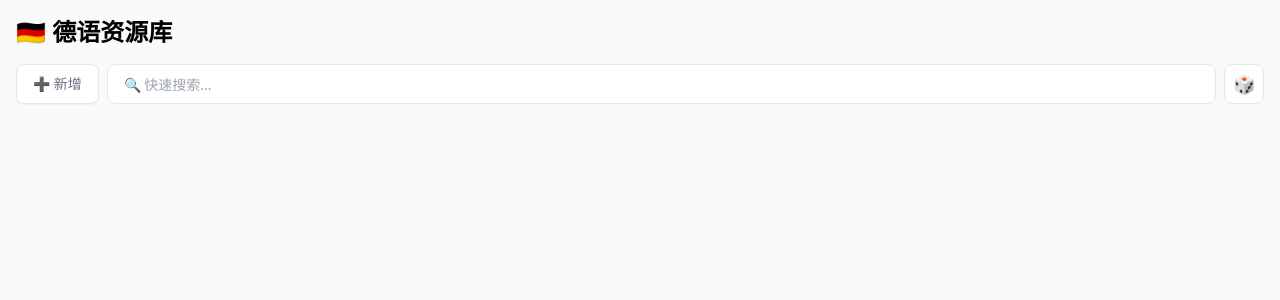
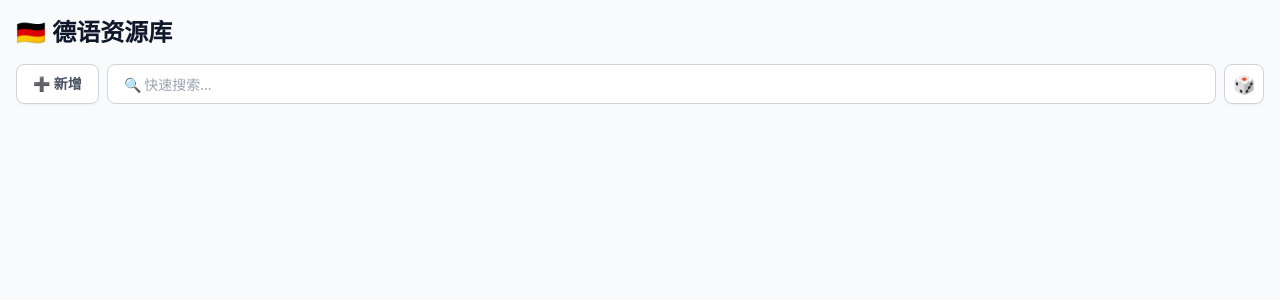
Before and after one commit to qinjcsiccas/GermanFavorites, a Flask app: template templates/index.html in a window 1280 px wide. Shown: the top 300 px of the page. Run offline with Flask 3, Linux system fonts and the light colour scheme; the template is opened without the code that fills it, so the values that code supplies are empty; some libraries are stand-ins or nearby versions.

Commit message:
Update index.html

```diff
--- a/templates/index.html
+++ b/templates/index.html
@@ -10,45 +10,44 @@
         .res-row { display: flex; align-items: center; justify-content: space-between; }
         summary::-webkit-details-marker { display: none; }
 
-        /* 提升空心星星的清晰度 */
+        /* 极致星星描边：使用多重阴影确保深色边框 */
         .star-empty {
-            color: #F3F4F6;
+            color: #ffffff;
             text-shadow:
-                -1px -1px 0 #6B7280,
-                 1px -1px 0 #6B7280,
-                -1px  1px 0 #6B7280,
-                 1px  1px 0 #6B7280;
+                1px 1px 0 #4B5563, -1px -1px 0 #4B5563,
+                1px -1px 0 #4B5563, -1px 1px 0 #4B5563,
+                0px 1px 0 #4B5563, 0px -1px 0 #4B5563;
         }
     </style>
 </head>
-<body class="bg-gray-50 p-4 pb-12">
+<body class="bg-gray-50 p-4 pb-12 text-slate-900">
     <h1 class="text-2xl font-bold mb-4">🇩🇪 德语资源库</h1>
 
     <div class="flex items-center gap-2 mb-6 h-10">
         <button onclick="document.getElementById('addModal').style.display='flex'"
-                class="h-full bg-white border border-gray-200 text-gray-500 px-4 rounded-lg text-sm font-medium shadow-sm active:bg-gray-100">
+                class="h-full bg-white border border-gray-300 text-gray-600 px-4 rounded-lg text-sm font-bold shadow-sm active:bg-gray-200">
             ➕ 新增
         </button>
         <form action="/" method="get" class="flex-1 h-full">
             <input type="text" name="q" value="{{ q }}" placeholder="🔍 快速搜索..."
-                   class="w-full h-full border border-gray-200 rounded-lg px-4 py-2 text-sm focus:outline-none bg-white">
+                   class="w-full h-full border border-gray-300 rounded-lg px-4 py-2 text-sm focus:outline-none bg-white">
         </form>
-        <a href="/random" class="h-full aspect-square flex items-center justify-center bg-white border border-gray-200 rounded-lg text-lg">🎲</a>
+        <a href="/random" class="h-full aspect-square flex items-center justify-center bg-white border border-gray-300 rounded-lg text-lg shadow-sm">🎲</a>
     </div>
 
     {% if starred %}
     <div class="mb-6">
-        <h3 class="text-[10px] font-bold text-amber-500 mb-2 uppercase tracking-widest flex items-center gap-1">
-            <span class="w-1 h-3 bg-amber-500 rounded-full"></span> 核心置顶
+        <h3 class="text-[10px] font-bold text-amber-600 mb-2 uppercase tracking-widest flex items-center gap-1">
+            <span class="w-1 h-3 bg-amber-600 rounded-full"></span> 核心置顶
         </h3>
         <div class="space-y-2">
             {% for item in starred %}
-            <div class="res-row bg-white p-4 rounded-xl shadow-md border border-amber-100">
+            <div class="res-row bg-white p-4 rounded-xl shadow-md border border-amber-200">
                 <a href="{{ item.网址 }}" class="flex-1 min-w-0 mr-4">
                     <div class="font-bold text-gray-900 no-wrap text-base">{{ item.名称 }}</div>
-                    <div class="text-xs text-amber-600 no-wrap opacity-80">{{ item.备注 }}</div>
+                    <div class="text-xs text-amber-700 no-wrap opacity-90">{{ item.备注 }}</div>
                 </a>
-                <a href="/toggle/{{ item.名称 }}?q={{ q }}" class="text-3xl flex-shrink-0">⭐</a>
+                <a href="/toggle/{{ item.名称 }}?q={{ q }}" class="text-3xl flex-shrink-0 drop-shadow-sm">⭐</a>
             </div>
             {% endfor %}
         </div>
@@ -57,21 +56,21 @@
 
     <div class="space-y-4">
         {% for cat, items in cat_data.items() %}
-        <details class="group bg-white rounded-xl border border-gray-100 shadow-sm overflow-hidden" open>
-            <summary class="flex items-center justify-between p-4 font-bold text-gray-600 cursor-pointer list-none active:bg-gray-50">
+        <details class="group bg-white rounded-xl border border-gray-200 shadow-sm overflow-hidden" open>
+            <summary class="flex items-center justify-between p-4 font-bold text-gray-600 cursor-pointer list-none active:bg-gray-100">
                 <div class="flex items-center gap-2">
                     <span class="text-lg">📂</span>
                     <span class="text-sm uppercase tracking-wide">{{ cat }}</span>
-                    <span class="text-[10px] bg-gray-100 text-gray-400 px-2 py-0.5 rounded-full ml-1">{{ items|length }}</span>
+                    <span class="text-[10px] bg-gray-200 text-gray-500 px-2 py-0.5 rounded-full ml-1">{{ items|length }}</span>
                 </div>
-                <span class="text-gray-300 transition-transform group-open:rotate-180">▼</span>
+                <span class="text-gray-400 transition-transform group-open:rotate-180">▼</span>
             </summary>
             <div class="px-4 pb-2 space-y-1">
                 {% for item in items %}
-                <div class="res-row py-3 border-b border-gray-50 last:border-0">
+                <div class="res-row py-3 border-b border-gray-100 last:border-0">
                     <a href="{{ item.网址 }}" class="flex-1 min-w-0 mr-4">
-                        <div class="font-semibold text-gray-700 no-wrap">{{ item.名称 }}</div>
-                        <div class="text-[11px] text-gray-400 no-wrap mt-0.5">{{ item.备注 }}</div>
+                        <div class="font-semibold text-gray-800 no-wrap">{{ item.名称 }}</div>
+                        <div class="text-[11px] text-gray-500 no-wrap mt-0.5">{{ item.备注 }}</div>
                     </a>
                     <a href="/toggle/{{ item.名称 }}?q={{ q }}" class="text-3xl flex-shrink-0 {{ 'text-amber-400' if item.标星 else 'star-empty' }}">
                         {{ '⭐' if item.标星 else '☆' }}
@@ -83,19 +82,19 @@
         {% endfor %}
     </div>
 
-    <div id="addModal" style="display:none;" class="fixed inset-0 bg-black/40 backdrop-blur-sm items-center justify-center p-6 z-50">
+    <div id="addModal" style="display:none;" class="fixed inset-0 bg-black/50 backdrop-blur-sm items-center justify-center p-6 z-50">
         <div class="bg-white rounded-2xl w-full max-w-sm p-6 shadow-2xl">
             <h3 class="text-lg font-bold mb-5 text-gray-800">添加新资源</h3>
             <form action="/add" method="post" class="space-y-4">
-                <input type="text" name="name" placeholder="资源名称" required class="w-full border border-gray-200 rounded-xl p-3 text-sm">
-                <input type="url" name="url" placeholder="网址" required class="w-full border border-gray-200 rounded-xl p-3 text-sm">
-                <select name="type" class="w-full border border-gray-200 rounded-xl p-3 text-sm bg-white">
+                <input type="text" name="name" placeholder="资源名称" required class="w-full border border-gray-300 rounded-xl p-3 text-sm">
+                <input type="url" name="url" placeholder="网址" required class="w-full border border-gray-300 rounded-xl p-3 text-sm">
+                <select name="type" class="w-full border border-gray-300 rounded-xl p-3 text-sm bg-white">
                     {% for cat in categories %}<option value="{{ cat }}">{{ cat }}</option>{% endfor %}
                 </select>
-                <input type="text" name="note" placeholder="备注" class="w-full border border-gray-200 rounded-xl p-3 text-sm">
+                <input type="text" name="note" placeholder="备注" class="w-full border border-gray-300 rounded-xl p-3 text-sm">
                 <div class="flex gap-3 mt-2">
-                    <button type="button" onclick="document.getElementById('addModal').style.display='none'" class="flex-1 bg-gray-50 text-gray-500 py-3 rounded-xl text-sm font-medium">取消</button>
-                    <button type="submit" class="flex-1 bg-blue-500 text-white py-3 rounded-xl text-sm font-bold shadow-lg">确认添加</button>
+                    <button type="button" onclick="document.getElementById('addModal').style.display='none'" class="flex-1 bg-gray-100 text-gray-500 py-3 rounded-xl text-sm font-medium">取消</button>
+                    <button type="submit" class="flex-1 bg-blue-600 text-white py-3 rounded-xl text-sm font-bold">确认添加</button>
                 </div>
             </form>
         </div>
```
